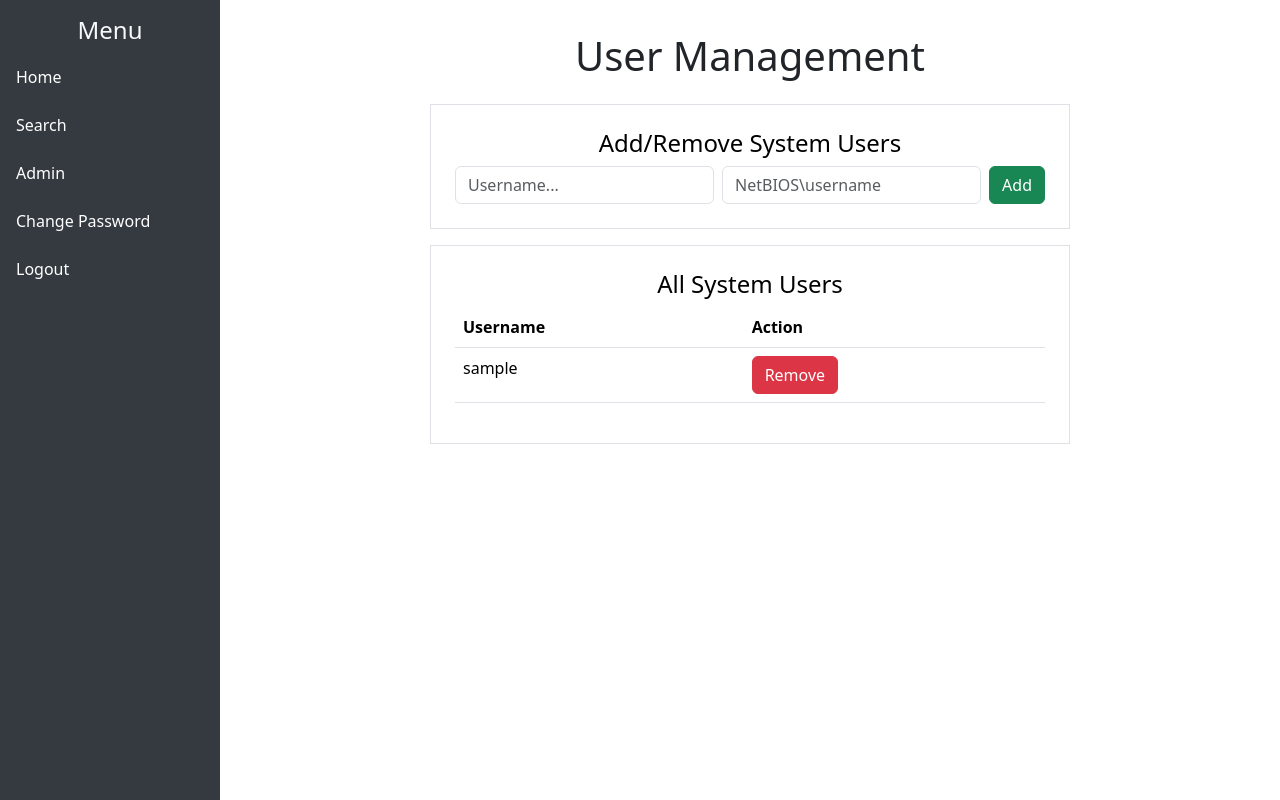
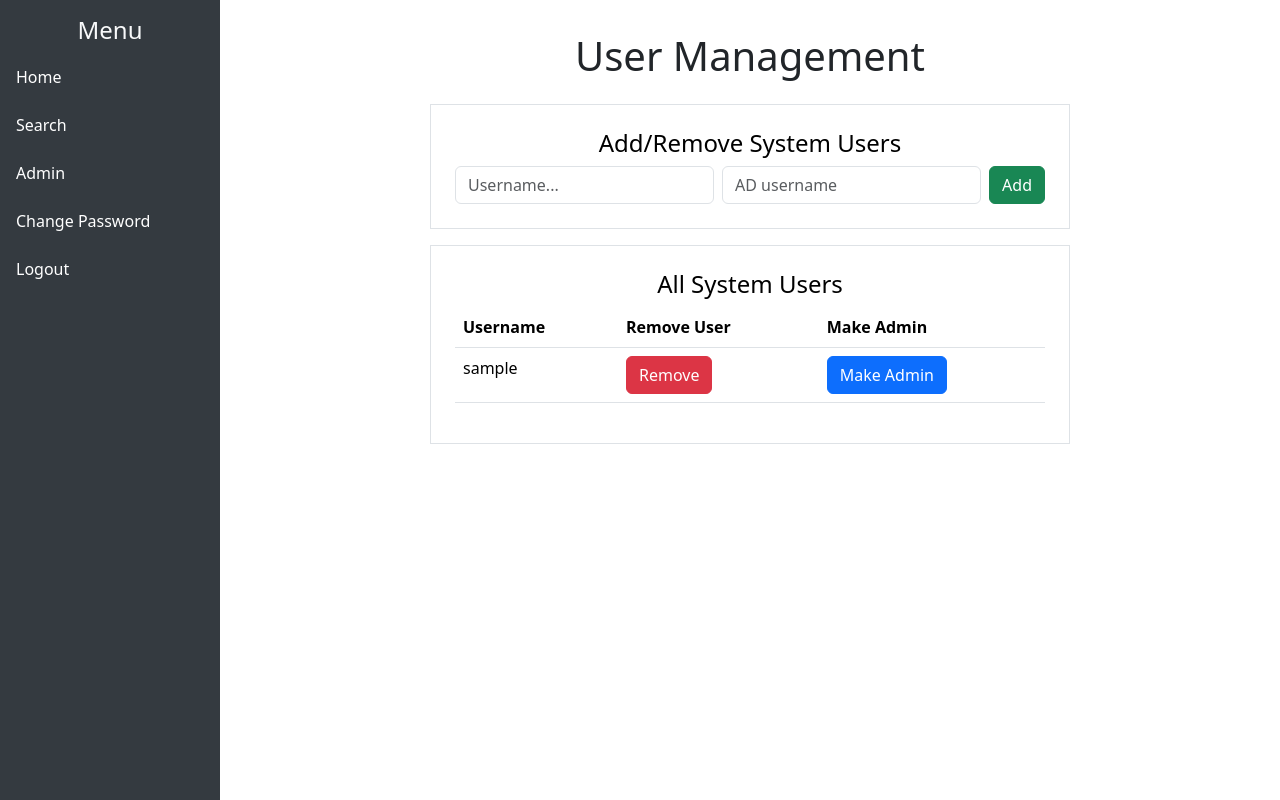
Before and after one commit to Thetvdh/privex, a Flask app: page /admin in a window 1280 px wide. Run offline with Flask 3, Linux system fonts and the light colour scheme; the visitor is signed in with stand-in values (Sample User, id 1); tables that the repository leaves empty hold one stand-in row (values such as "Sample post").

Commit message:
Added make admin button to admin page

```diff
--- a/templates/admin.html
+++ b/templates/admin.html
@@ -17,7 +17,7 @@
                         <!-- Optional: Add form or controls here -->
                         <form class="d-flex d" method="post" action="{{ url_for("admin") }}">
                             <input name="username" class="form-control me-2" type="text" placeholder="Username..." aria-label="Username">
-                            <input name="ad_username" class="form-control me-2" type="text" placeholder="NetBIOS\username" aria-label="ad_username">
+                            <input name="ad_username" class="form-control me-2" type="text" placeholder="AD username" aria-label="ad_username">
                             <input name="process" type="hidden" value="add">
                             <button class="btn btn-success" type="submit">Add</button>
                         </form>
@@ -32,7 +32,8 @@
                                 <thead class="thead-dark">
                                     <tr>
                                         <th scope="col">Username</th>
-                                        <th scope="col">Action</th>
+                                        <th scope="col">Remove User</th>
+                                        <th scope="col">Make Admin</th>
                                     </tr>
                                 </thead>
                                 <tbody>
@@ -44,6 +45,13 @@
                                                     <input type="hidden" name="username" value="{{ admin }}">
                                                     <input type="hidden" name="process" value="remove">
                                                     <button type="submit" class="btn btn-danger">Remove</button>
+                                                </form>
+                                            </td>
+                                            <td>
+                                                <form method="post" action="{{ url_for("admin") }}">
+                                                    <input type="hidden" name="username" value="{{ admin }}">
+                                                    <input type="hidden" name="process" value="make_admin">
+                                                    <button type="submit" class="btn btn-primary">Make Admin</button>
                                                 </form>
                                             </td>
                                         </tr>
```
